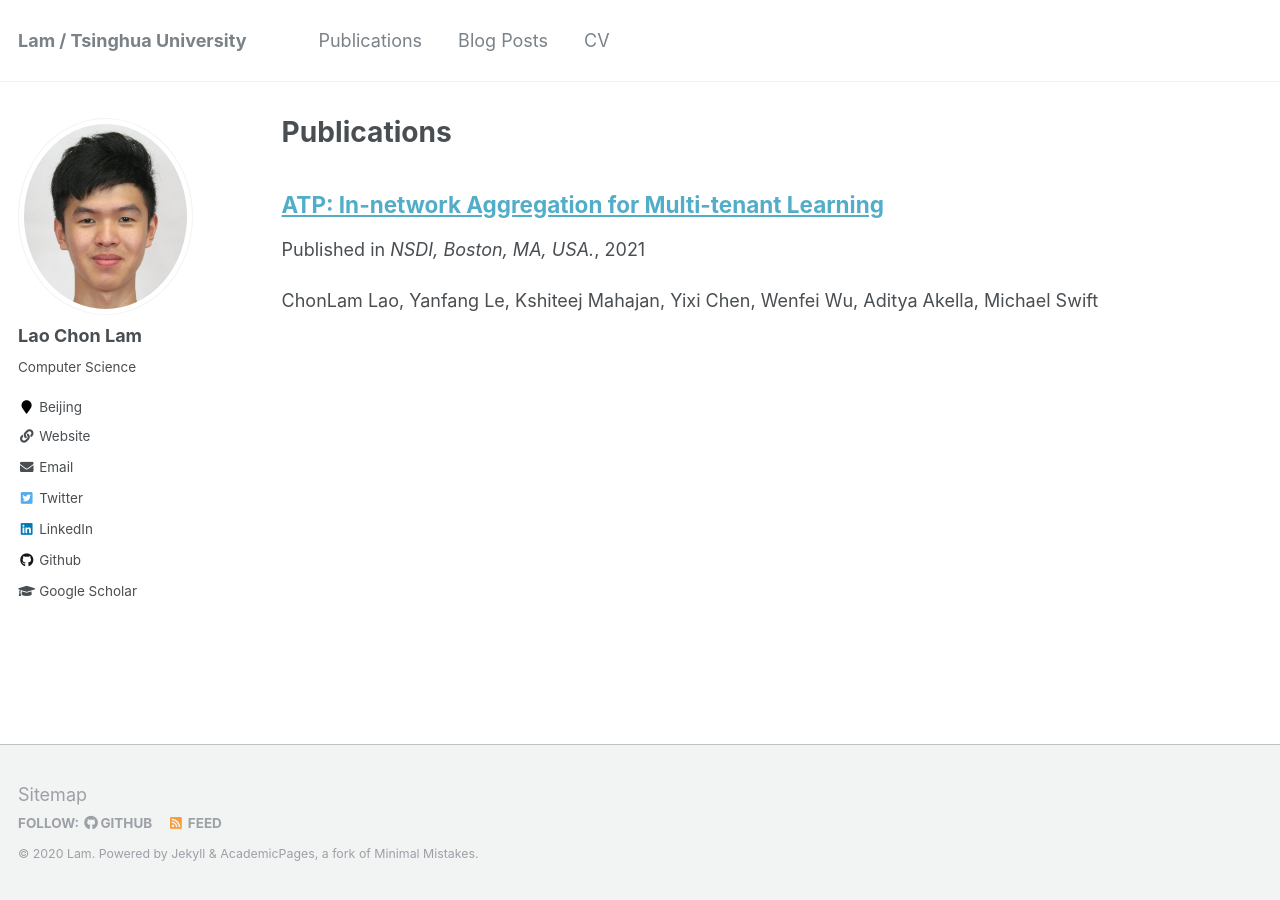
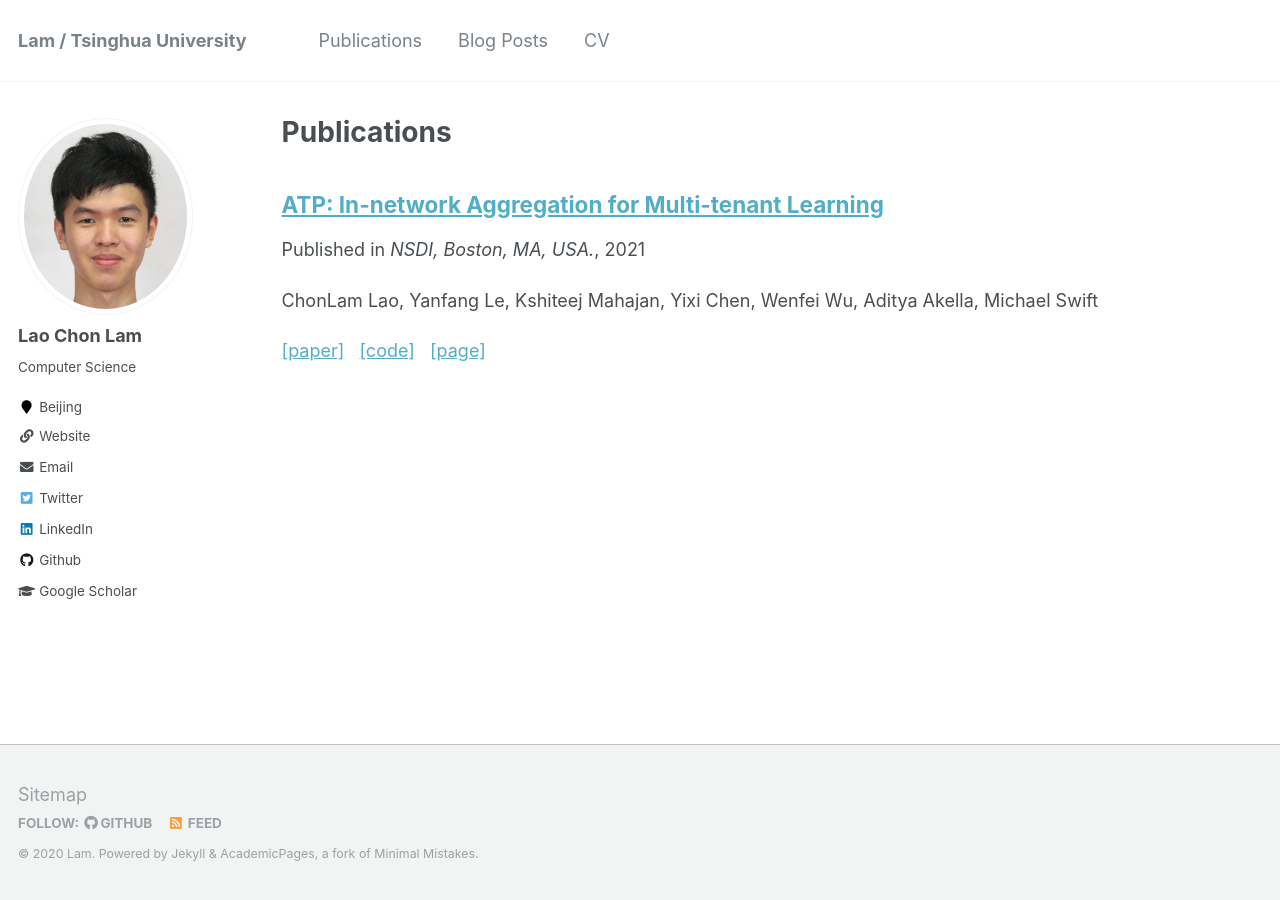
Before and after one commit to laochonlam/personal-website, a Jekyll site: the page built from _pages/publications.md, in a window 1280 px wide. Built offline with Jekyll 4.4.1, drawn with Linux system fonts in a browser that asks for light colours.

Commit message:
add atp paper

```diff
--- a/_includes/archive-single.html
+++ b/_includes/archive-single.html
@@ -31,6 +31,7 @@
         <a href="{{ post.link }}">{{ title }}</a> <a href="{{ base_path }}{{ post.url }}" rel="permalink"><i class="fa fa-link" aria-hidden="true" title="permalink"></i><span class="sr-only">Permalink</span></a>
       {% else %}
         <a href="{{ base_path }}{{ post.url }}" rel="permalink">{{ title }}</a>
+        <!-- {{ title }} -->
       {% endif %}
     </h2>
 
@@ -56,8 +57,16 @@
       <p>Recommended citation: {{ post.citation }} <a href="{{ post.paperurl }}"><u>{{ post.paperurl }}</u></a></p>
     {% elsif post.citation %}
       <p>Recommended citation: {{ post.citation }} </p>
-    {% elsif post.paperurl %}
-      <p>Download <a href=" {{ post.paperurl }} "><u>here</u></a></p>
+      {% elsif post.paperurl %}
+      <p>
+        <a href=" {{ post.paperurl }}">[paper]<u></u></a>&nbsp;&nbsp;
+        {% if post.sourceurl %}
+        <a href=" {{ post.sourceurl }} ">[code]<u></u></a>&nbsp;&nbsp;
+        {% endif %}
+        {% if post.pageurl %}
+        <a href=" {{ post.pageurl }} ">[page]<u></u></a>&nbsp;&nbsp;
+        {% endif %}
+      </p>
     {% endif %}
 
   </article>
```
Also changed, not shown: _publications/2021-01-01-atp.md (+5 -3 lines), 1 other file.
